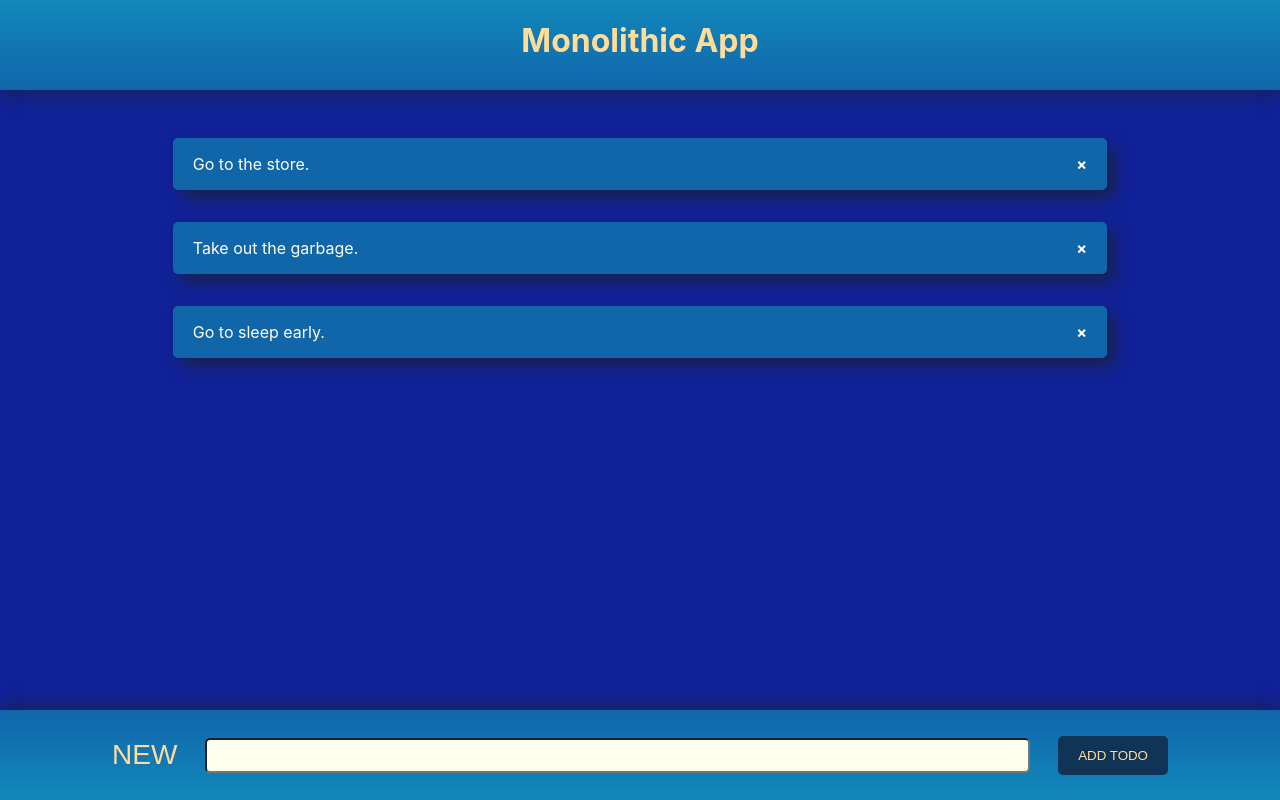
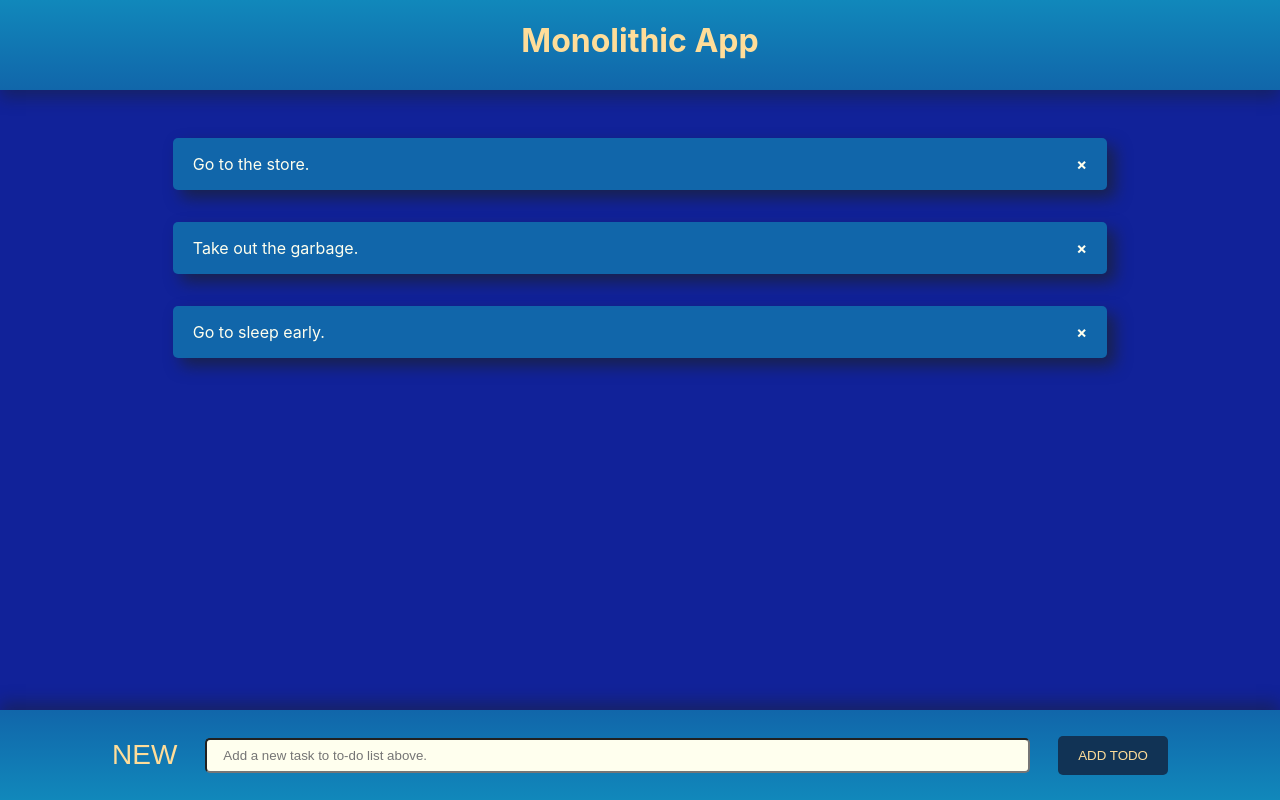
Before and after one commit to franaragm/ng-solid-design, an Angular app: page / in a window 1280 px wide. Built offline with nearby package versions, Linux system fonts and the light colour scheme.

Commit message:
Add a `placeholder` attribute.

```diff
--- a/src/app/01-the-monolith/monolith/monolith.component.html
+++ b/src/app/01-the-monolith/monolith/monolith.component.html
@@ -16,7 +16,7 @@
 <footer class="footer">
   <form class="container flex form">
     <label for="new-item">NEW</label>
-    <input type="text" name="new-item" id="new-item" />
+    <input type="text" name="new-item" id="new-item" placeholder="Add a new task to to-do list above."/>
     <input type="submit" value="{{ submitButtonText }}" />
   </form>
 </footer>
```
